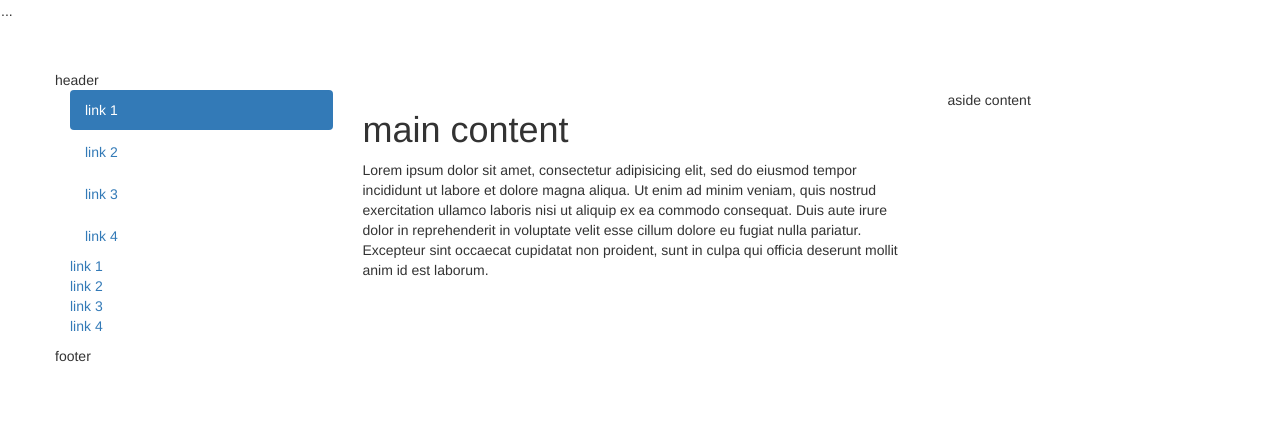
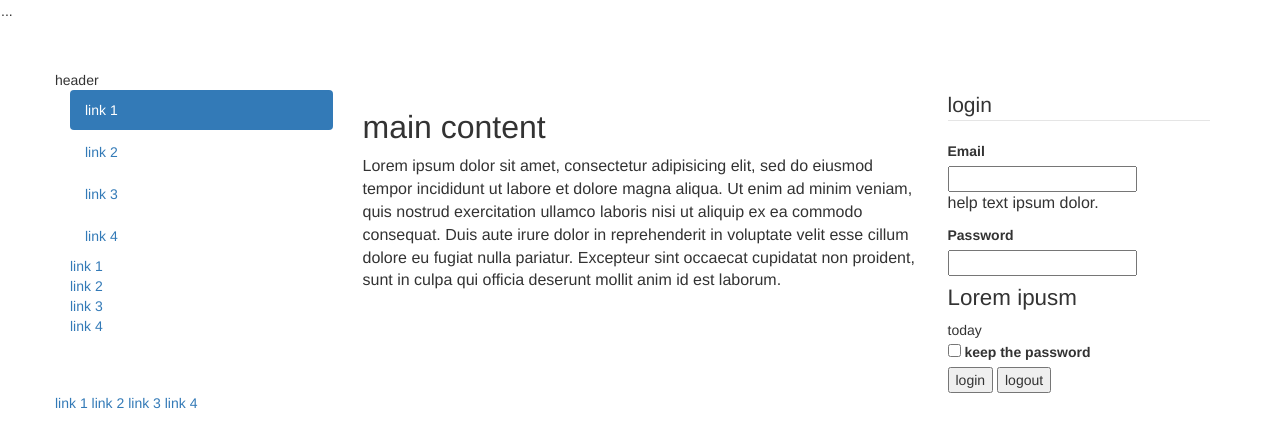
Before and after one commit to ShinodaX87/workshop, a PHP site: page / in a window 1280 px wide. Shown: the top 448 px of the page. Run offline with PHP 8.4, Linux system fonts and the light colour scheme; some libraries are stand-ins or nearby versions.

Commit message:
17.08.2017

```diff
--- a/assets/css/base.css
+++ b/assets/css/base.css
@@ -10,9 +10,37 @@
 html {
   font-family: sans-serif;
   font-size: 16px;
-  line-height: 1.2;
+  line-height: 1.4581;
   color: hsla(360, 100%, 0%, 1);
   background-color: hsla(360, 100%, 100%, 1);
+}
+
+h1 {
+  font-size: 2rem;
+}
+
+h2 {
+  font-size: 1.8rem;
+}
+
+h3 {
+  font-size: 1.6rem;
+}
+
+h4 {
+  font-size: 1.4rem;
+}
+
+h5 {
+  font-size: 1.2rem;
+}
+
+h6 {
+  font-size: 1.0rem;
+}
+
+p {
+  font-size: 1rem;
 }
 
 code {
@@ -23,6 +51,7 @@ html * {
   box-sizing: border-box;
 }
 
+
 /**
  * For modern browsers
  * 1. The space content is one way to avoid an Opera bug when the
@@ -32,32 +61,36 @@ html * {
  * 2. The use of `table` rather than `block` is only necessary if using
  *    `:before` to contain the top-margins of child elements.
  */
-.cf:before,
-.cf:after {
-    content: " "; /* 1 */
-    display: table; /* 2 */
+
+.cf:before, .cf:after {
+  content: " ";
+  /* 1 */
+  display: table;
+  /* 2 */
 }
 
 .cf:after {
-    clear: both;
+  clear: both;
 }
+
 
 /**
  * For IE 6/7 only
  * Include this rule to trigger hasLayout and contain floats.
  */
+
 .cf {
-    *zoom: 1;
+  *zoom: 1;
 }
 
-
-@media screen and (max-width : 480px) {
+@media screen and (max-width: 480px) {
   html {
-    font-family : sans-serif;
+    font-family: sans-serif;
   }
 }
-@media print and (max-width : 16cm) {
+
+@media print and (max-width: 16cm) {
   html {
-    font-family : serif;
+    font-family: serif;
   }
 }
--- /dev/null
+++ b/assets/css/fieldset.css
@@ -0,0 +1,52 @@
+/**
+ * fieldset component
+ *
+ * @package responsive webdesign
+ * @author Michael [michael@zenbox.de]
+ * @since 2017/08/17
+ * @version v1.0.0
+ * @copyright (c) 2017 Michael Reichart, Cologne
+ * @license MIT License [https://opensource.org/licenses/MIT]
+ */
+
+
+/* base */
+
+@media screen {}
+
+@media screen and (max-width:767px) {}
+
+@media screen and (min-width:768px) {}
+
+@media screen and (min-width:992px) {}
+
+@media screen and (min-width:1200px) {}
+
+
+/* layout */
+
+@media screen {
+  .dw-fieldset-horizontal>input, .dw-fieldset-horizontal>label, .dw-fieldset-horizontal>p {
+    display: inline-block;
+  }
+  .dw-fieldset-vertical>input, .dw-fieldset-vertical>label, .dw-fieldset-vertical>p {
+    display: block;
+  }
+}
+
+@media screen and (max-width:1023px) {
+  .dw-fieldset-vertical>input, .dw-fieldset-vertical>p {
+    display: block;
+    width: 100%;
+    padding-top: 0.25rem;
+    padding-bottom: 0.25rem;
+  }
+  .dw-fieldset-vertical>label, .dw-fieldset-vertical>header {
+    display: none;
+  }
+}
+
+@media screen and (min-width:1200px) {}
+
+
+/* states */
--- /dev/null
+++ b/assets/css/form.css
@@ -0,0 +1,48 @@
+/**
+ * form component
+ *
+ * @package responsive webdesign
+ * @author Michael [michael@zenbox.de]
+ * @since 2017/08/17
+ * @version v1.0.0
+ * @copyright (c) 2017 Michael Reichart, Cologne
+ * @license MIT License [https://opensource.org/licenses/MIT]
+ */
+
+
+/* base */
+
+
+/* all devices fallback */
+
+.dw-form {}
+
+@media screen and (max-width:767px) {
+  .dw-form {}
+}
+
+@media screen and (min-width:768px) {
+  .dw-form {}
+}
+
+@media screen and (min-width:992px) {
+  .dw-form {}
+}
+
+@media screen and (min-width:1200px) {
+  .dw-form {}
+}
+
+
+/* layout */
+
+.dw-form-horizontal .dw-fieldset, .dw-form-horizontal .dw-buttonset {
+  display: inline-block;
+}
+
+.dw-form-vertical .dw-fieldset, .dw-form-vertical .dw-buttonset {
+  display: block;
+}
+
+
+/* states */
--- a/assets/css/layout.css
+++ b/assets/css/layout.css
@@ -66,7 +66,7 @@
   }
   .content-main {}
   .content-aside {
-    display: none;
+    display: block;
   }
 }
 
--- a/assets/css/navigation.css
+++ b/assets/css/navigation.css
@@ -18,6 +18,14 @@
   padding-left: 0;
 }
 
+@media screen and (max-width:1023px) {
+  .dw-nav a[href] {
+    display: inline-block;
+    width: 100%;
+    height: 100%;
+  }
+}
+
 
 /* layout classes */
 
@@ -30,10 +38,29 @@
 }
 
 
+/*.nav-pills {
+  display : inline-block;
+  border : 1px solid red;
+}
+.nav-stacked {
+  display : block;
+}*/
+
+
 /* state classes */
 
-.dw-nav a[href]:hover {
-  background-color: hsla(360, 100%, 100%, 0.5);
+.dw-nav a[href] {
+  background-color: hsla(30, 100%, 100%, 0.5);
 }
 
-.dw-nav__a[href]--active {}
+.dw-nav a[href]:visited {
+  background-color: hsla(0, 100%, 100%, 0.5);
+}
+
+.dw-nav a[href]:active {
+  background-color: hsla(0, 100%, 50%, 0.5);
+}
+
+.dw-nav a[href]:hover {
+  background-color: hsla(0, 100%, 50%, 0.5);
+}
--- a/index.html
+++ b/index.html
@@ -6,12 +6,17 @@
     <meta name="viewport" content="width=device-width, initial-scale=1" />
     <title>a simple responsive layout</title>
 
-    <link rel="stylesheet" href="https://maxcdn.bootstrapcdn.com/bootstrap/3.3.7/css/bootstrap.min.css">
+    <!-- <link rel="stylesheet" href="https://maxcdn.bootstrapcdn.com/bootstrap/3.3.7/css/bootstrap.min.css"> -->
+    <!-- <link rel="stylesheet" href="/libraries/bootstrap-3.3.6/css/bootstrap.min.css"> -->
+    <link rel="stylesheet" href="/libraries/bootstrap-4.0.0-beta/dist/css/bootstrap.min.css">
 
     <link rel="stylesheet" href="assets/css/base.css" />
     <!-- <link rel="stylesheet" href="assets/css/layout.css" /> -->
 
     <link rel="stylesheet" href="assets/css/navigation.css" />
+    <link rel="stylesheet" href="assets/css/form.css" />
+    <link rel="stylesheet" href="assets/css/fieldset.css" />
+    <link rel="stylesheet" href="assets/css/buttonset.css" />
 
     <link rel="stylesheet" href="assets/css/theme.css" />
   </head>
@@ -29,21 +34,21 @@
         <div class="dw-content-nav hidden-xs hidden-sm col-md-3">
 
           <!-- bootstrap navigation -->
-          <ul class="nav nav-pills nav-stacked">
-            <li class="active"><a href="#">link 1</a></li>
-            <li><a href="#">link 2</a></li>
-            <li><a href="#">link 3</a></li>
-            <li><a href="#">link 4</a></li>
+          <ul role="navigation" class="nav nav-pills nav-stacked">
+            <li role="presentation" class="active"><a href="#">link 1</a></li>
+            <li role="presentation"><a href="#">link 2</a></li>
+            <li role="presentation"><a href="#">link 3</a></li>
+            <li role="presentation"><a href="#">link 4</a></li>
           </ul>
           <!-- /bootstrap navigation -->
 
           <!-- dw navigation component -->
           <nav>
-            <ul class="dw-nav dw-nav-vertical">
-              <li><a href="#">link 1</a></li>
-              <li><a href="#">link 2</a></li>
-              <li><a href="#">link 3</a></li>
-              <li><a href="#">link 4</a></li>
+            <ul role="navigation" class="dw-nav dw-nav-vertical">
+              <li role="presentation"><a href="#">link 1</a></li>
+              <li role="presentation"><a href="#">link 2</a></li>
+              <li role="presentation"><a href="#">link 3</a></li>
+              <li role="presentation"><a href="#">link 4</a></li>
             </ul>
           </nav>
           <!-- /dw navigation component -->
@@ -54,14 +59,71 @@
 
 
         <div class="dw-content-main col-xs-12 col-sm-8 col-md-6">
-          <h1>main content</h1>
-          <p>Lorem ipsum dolor sit amet, consectetur adipisicing elit, sed do eiusmod tempor incididunt ut labore et dolore magna aliqua. Ut enim ad minim veniam, quis nostrud exercitation ullamco laboris nisi ut aliquip ex ea commodo consequat. Duis aute
-            irure dolor in reprehenderit in voluptate velit esse cillum dolore eu fugiat nulla pariatur. Excepteur sint occaecat cupidatat non proident, sunt in culpa qui officia deserunt mollit anim id est laborum.</p>
+          <main>
+            <h1>main content</h1>
+            <p>Lorem ipsum dolor sit amet, consectetur adipisicing elit, sed do eiusmod tempor incididunt ut labore et dolore magna aliqua. Ut enim ad minim veniam, quis nostrud exercitation ullamco laboris nisi ut aliquip ex ea commodo consequat. Duis aute
+              irure dolor in reprehenderit in voluptate velit esse cillum dolore eu fugiat nulla pariatur. Excepteur sint occaecat cupidatat non proident, sunt in culpa qui officia deserunt mollit anim id est laborum.</p>
+          </main>
         </div>
-        <div class="dw-content-aside hidden-xs col-sm-4 col-md-3">aside content</div>
+
+        <div class="dw-content-aside hidden-xs col-sm-4 col-md-3">
+          <aside>
+
+            <!-- login form component -->
+            <form id="form-login" class="dw-form dw-form-vertical" action="index.html" method="post">
+              <fieldset>
+                <legend>login</legend>
+
+                <fieldset class="dw-fieldset dw-fieldset-vertical">
+                  <label for="login-email">Email</label>
+                  <input id="login-email" type="email" name="email" value="" />
+                  <p>help text ipsum dolor.</p>
+                </fieldset>
+
+                <fieldset class="dw-fieldset dw-fieldset-vertical">
+                  <label for="login-password">Password</label>
+                  <input id="login-password" type="password" name="password" value="" />
+                </fieldset>
+
+                <fieldset class="dw-fieldset dx-fieldset-checkbox">
+                  <header>
+                    <h4>Lorem ipusm</h4>
+                    <time>today</time>
+                  </header>
+                  <input id="login-remind" type="checkbox" name="" value="">
+                  <label for="login-remind">keep the password</label>
+                </fieldset>
+
+                <fieldset class="dw-buttonset dw-buttonset-horizontal">
+                  <button type="submit" name="button">login</button>
+                  <button type="reset" name="button">logout</button>
+                </fieldset>
+
+              </fieldset>
+
+
+            </form>
+            <!-- /login form component -->
+
+          </aside>
+        </div>
 
       </div>
-      <div class="dw-page-footer row">footer</div>
+      <div class="dw-page-footer row">
+        <footer>
+          <!-- dw navigation component -->
+          <nav>
+            <ul role="navigation" class="dw-nav dw-nav-horizontal">
+              <li role="presentation"><a href="#">link 1</a></li>
+              <li role="presentation"><a href="#">link 2</a></li>
+              <li role="presentation"><a href="#">link 3</a></li>
+              <li role="presentation"><a href="#">link 4</a></li>
+            </ul>
+          </nav>
+          <!-- /dw navigation component -->
+
+        </footer>
+      </div>
 
     </div>
   </body>
```
Also changed, not shown: assets/css/buttonset.css (added, +19 -0 lines), readme.md.
